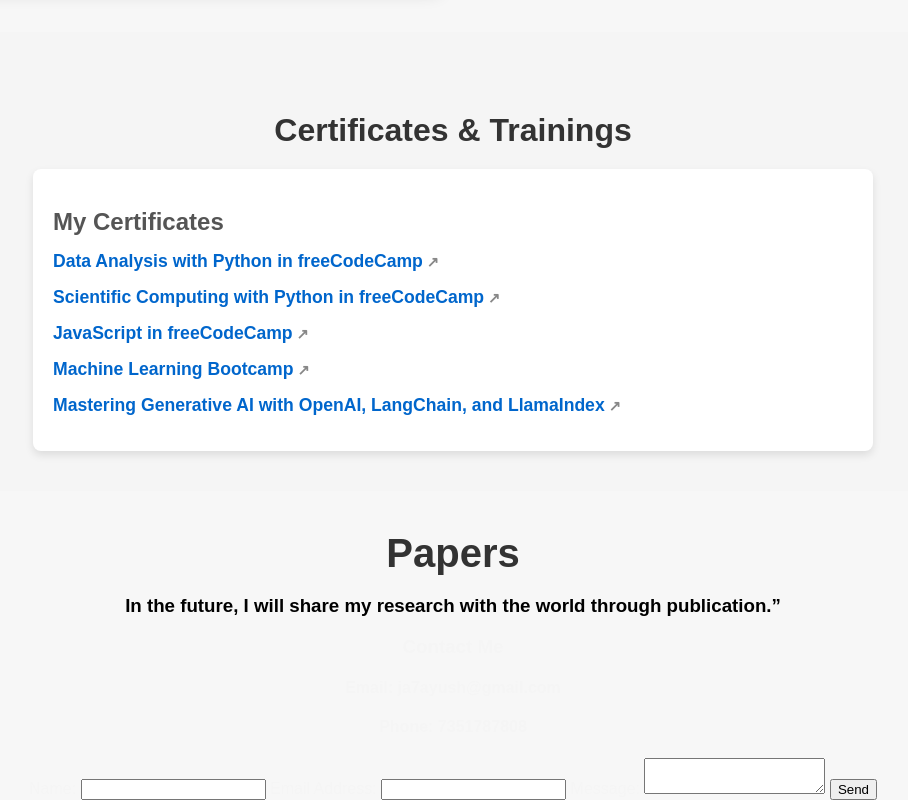
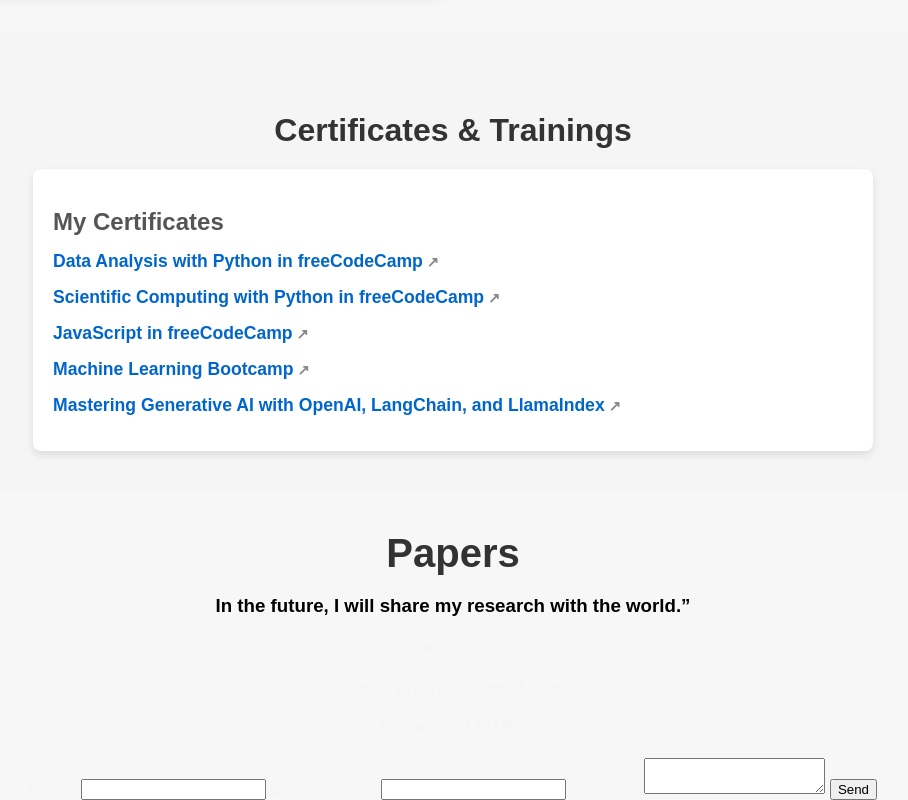
Before and after one commit to ayushjaincr7/portfolio, a plain HTML site: page index.html in a window 1280 px wide. Shown: the part 4240-5040 px from the top of the page, without its empty margins (187-1095 px from the left). Drawn offline with nearby package versions, Linux system fonts and the light colour scheme.

Commit message:
update 1

```diff
--- a/index.html
+++ b/index.html
@@ -261,7 +261,7 @@
 
     <section id="papers">
         <h1>Papers</h1>
-        <h3>In the future, I will share my research with the world through publication.”</h3>
+        <h3>In the future, I will share my research with the world.”</h3>
     </section>
 
 
```
